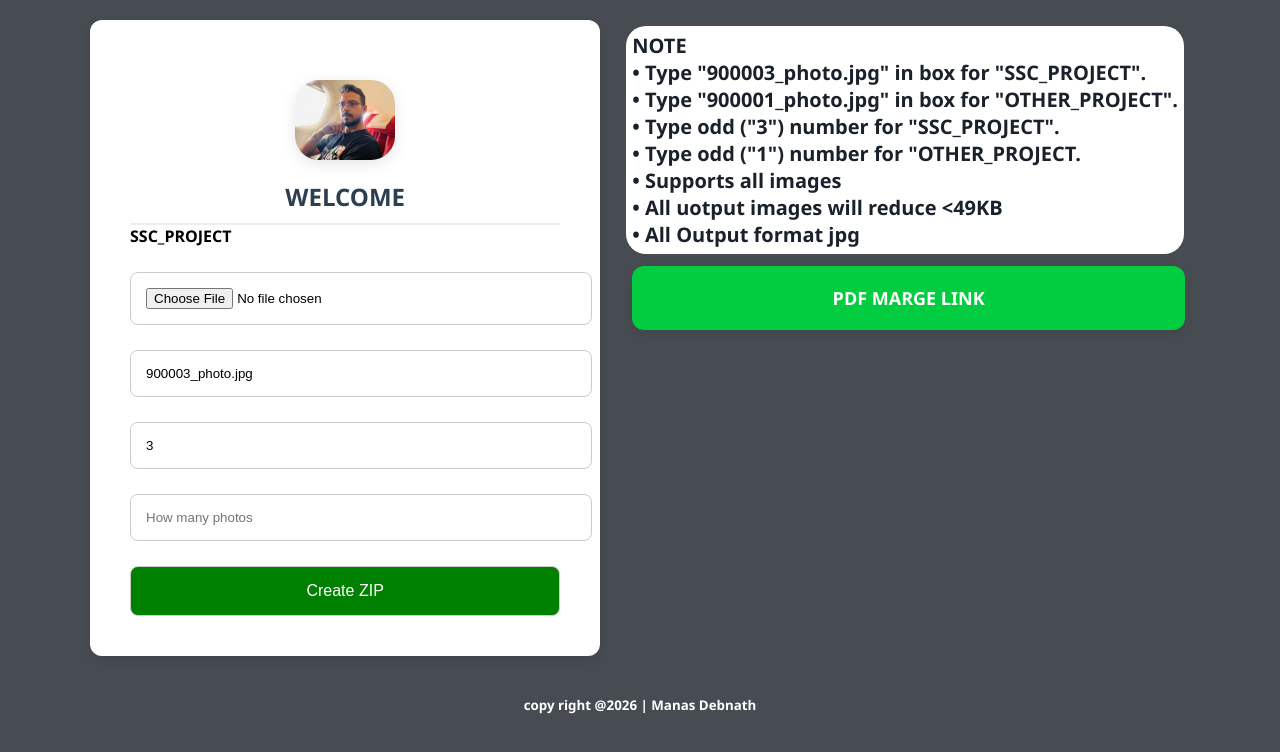
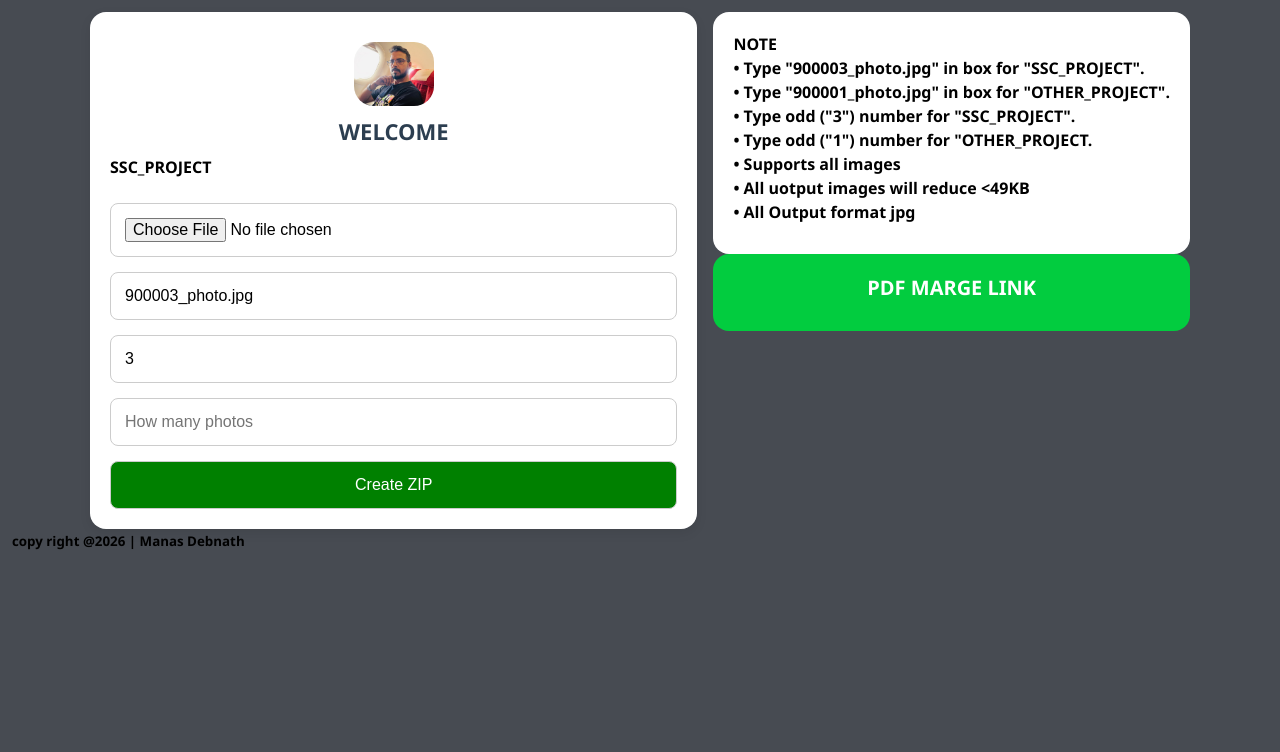
Before and after one commit to allexamdata-dev/photo, a plain HTML site: page index.html in a window 1280 px wide. Drawn offline with nearby package versions, Linux system fonts and the light colour scheme.

Commit message:
Update index.html

```diff
--- a/index.html
+++ b/index.html
@@ -5,52 +5,121 @@
 <title>49KB Image ZIP (Odd Number Series)</title>
 <meta name="viewport" content="width=device-width, initial-scale=1.0">
 <style>
-*{
-padding:0;
-margin:0;
-}
-@media (max-width: 768px) {
-
- body {padding:10px;}
-
-  .prog { order:1;}
-.detials{order:2}
-.link{order:3}
-
-}
-body {font-family: 'Segoe UI', Arial, sans-serif; background: #474b52; margin: 0; padding: 20px; }
-
-img{
-  display:block;
-  max-width:100px;
-  width:100%;
-  margin:20px auto;
-  box-shadow:0 4px 15px rgba(0,0,0,0.1);
-  border-radius:24px;
+* {
+  box-sizing: border-box;
+  padding: 0;
+  margin: 0;
 }
 
+body {
+  font-family: 'Segoe UI', Arial, sans-serif;
+  background: #474b52;
+  padding: 12px;
+}
+
+/* ---------- LAYOUT ---------- */
+.container {
+  display: flex;
+  flex-direction: column;   /* MOBILE FIRST */
+  gap: 16px;
+  max-width: 1100px;
+  margin: auto;
+}
+
+/* ---------- COMMON BOX ---------- */
+.prog,
+.detials,
+.link {
+  background: white;
+  border-radius: 16px;
+  padding: 20px;
+  width: 100%;
+}
+
+/* ---------- PROGRAM BOX ---------- */
+.prog {
+  box-shadow: 0 4px 12px rgba(0,0,0,0.08);
+}
+
+img {
+  display: block;
+  max-width: 80px;
+  width: 100%;
+  margin: 10px auto;
+  border-radius: 20px;
+}
+
+/* ---------- TEXT ---------- */
 h2 {
-  color:#06cc3b;
-  text-align:center;
+  text-align: center;
+  font-size: 22px;
+  margin-bottom: 10px;
+  color: #2c3e50;
 }
-.container { display: flex; gap: 20px; max-width: 1100px; margin: auto;  }
 
-.prog{ flex: 1; background: white; padding: 40px; border-radius: 12px; box-shadow: 0 4px 12px rgba(0,0,0,0.08); display: flex; flex-direction: column; }
-        h2 { margin-top: 0; color: #2c3e50; border-bottom: 2px solid #eee; padding-bottom: 10px; }
+p {
+  font-size: 16px;
+  margin-bottom: 10px;
+}
 
-  input, button { width:100%;  padding:15px;  margin-top:25px;  border-radius:8px;  border:1px solid #ccc;}
+/* ---------- INPUTS ---------- */
+input,
+button {
+  width: 100%;
+  padding: 14px;
+  margin-top: 15px;
+  border-radius: 8px;
+  border: 1px solid #ccc;
+  font-size: 16px;
+}
 
-  button {  background:green;  color:#fff; font-size:16px;  cursor:pointer;}
+button {
+  background: green;
+  color: white;
+  cursor: pointer;
+}
 
-  button:hover { background:#090cba; }
+button:hover {
+  background: #090cba;
+}
 
-.detials{ flex: 1.5; background: white; color: #1a212b; border-radius: 20px; overflow: hidden; display: flex; align-items: center; justify-content: center; position: relative; font-size:20px; padding:6px; margin:6px;}
+/* ---------- DETAILS ---------- */
+.detials {
+  font-size: 16px;
+  line-height: 1.5;
+}
 
-.link{ width:90%; flex: 1;  padding: 20px; margin:12px;  background: #02cc3f; border-radius: 12px; box-shadow: 0 4px 12px rgba(0,0,0,0.08); display: flex; justify-content:center; align-items:center  }
+/* ---------- LINK ---------- */
+.link {
+  background: #02cc3f;
+  text-align: center;
+}
 
-a{ text-decoration: none;  color:white; font-size: 18px; text-align:center;}
+.link a {
+  color: white;
+  font-size: 20px;
+  text-decoration: none;
+}
 
-footer{align-items:center; color:white;display:flex; padding:40px;justify-content:center;}
+/* ---------- DESKTOP UPGRADE ---------- */
+@media (min-width: 769px) {
+  .container {
+    flex-direction: row;
+  }
+
+  .prog {
+    flex: 1;
+  }
+
+  .detials {
+    flex: 1.5;
+  }
+
+  .link {
+    flex: 1;
+  }
+}
+
 </style>
 </head>
 
```
